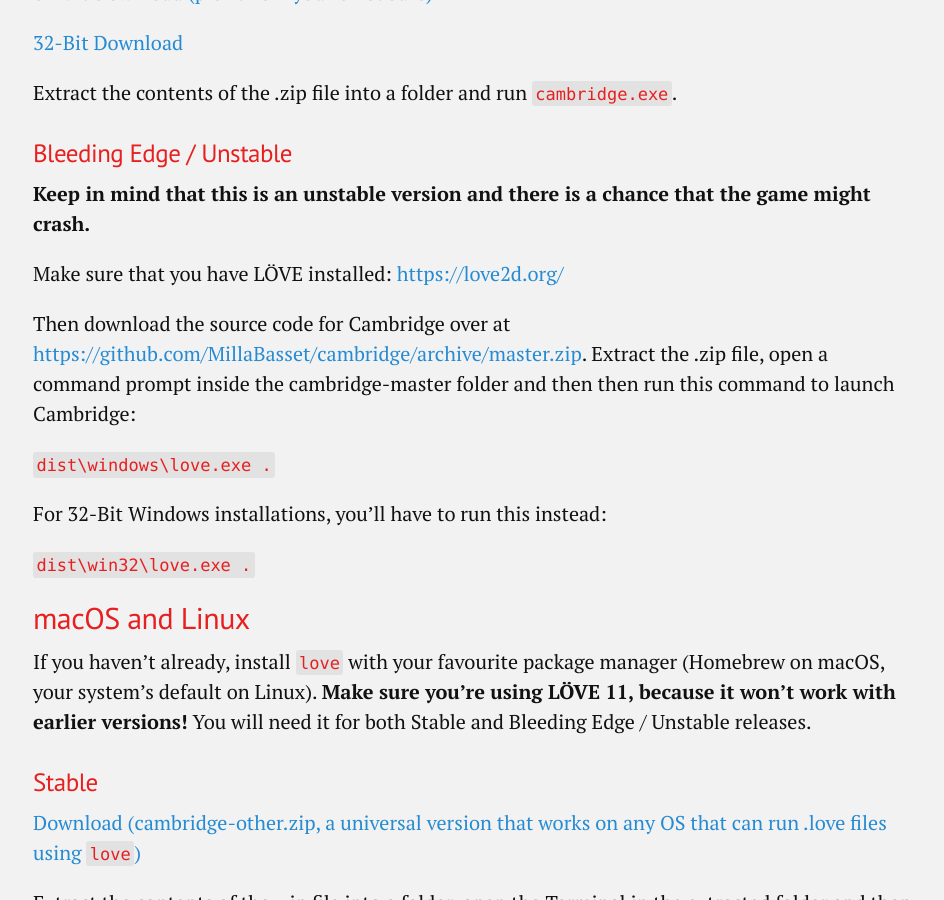
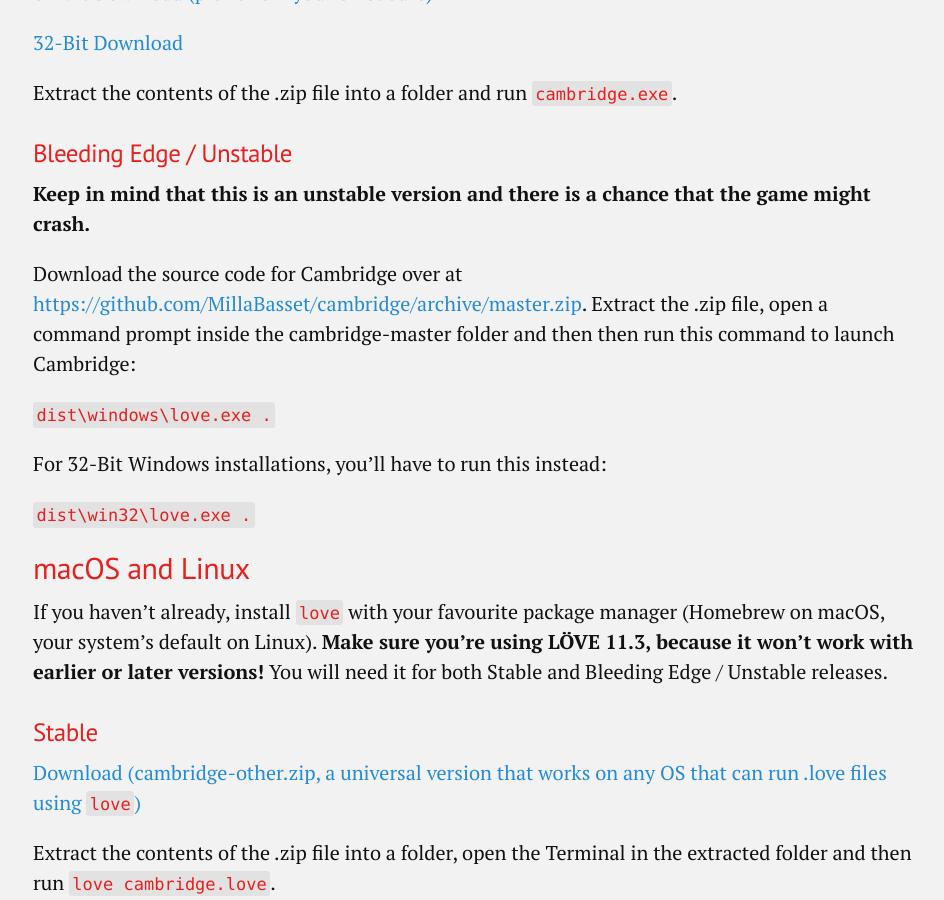
Before and after one commit to ameliaRTA/t-sp.in, a Jekyll site: the page built from cambridge.md, in a window 1280 px wide and 900 px high, scrolled down 863 px. Shown: the whole window, without its empty margins (167-1111 px from the left). Built offline with Jekyll 4.4.1, drawn with Linux system fonts in a browser that asks for light colours.

Commit message:
Use LOVE 11.3 if on macOS or Linux!

```diff
--- a/cambridge.md
+++ b/cambridge.md
@@ -25,9 +25,7 @@
 
 **Keep in mind that this is an unstable version and there is a chance that the game might crash.**
 
-Make sure that you have LÖVE installed: [https://love2d.org/](https://love2d.org/)
-
-Then download the source code for Cambridge over at [https://github.com/MillaBasset/cambridge/archive/master.zip](https://github.com/MillaBasset/cambridge/archive/master.zip). Extract the .zip file, open a command prompt inside the cambridge-master folder and then then run this command to launch Cambridge:
+Download the source code for Cambridge over at [https://github.com/MillaBasset/cambridge/archive/master.zip](https://github.com/MillaBasset/cambridge/archive/master.zip). Extract the .zip file, open a command prompt inside the cambridge-master folder and then then run this command to launch Cambridge:
 
 `dist\windows\love.exe .`
 
@@ -37,7 +35,7 @@
 
 ## macOS and Linux
 
-If you haven't already, install `love` with your favourite package manager (Homebrew on macOS, your system's default on Linux). **Make sure you're using LÖVE 11, because it won't work with earlier versions!** You will need it for both Stable and Bleeding Edge / Unstable releases.
+If you haven't already, install `love` with your favourite package manager (Homebrew on macOS, your system's default on Linux). **Make sure you're using LÖVE 11.3, because it won't work with earlier or later versions!** You will need it for both Stable and Bleeding Edge / Unstable releases.
 
 ### Stable
 
```
